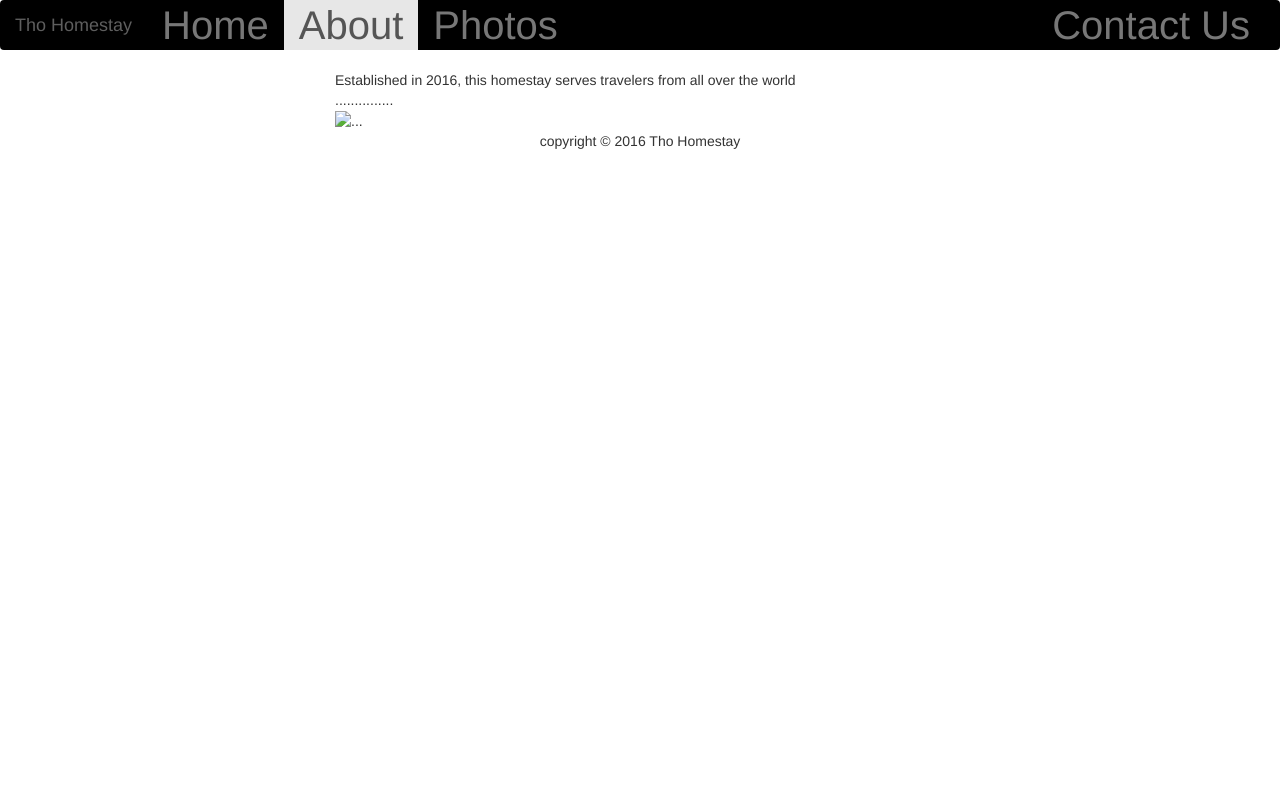
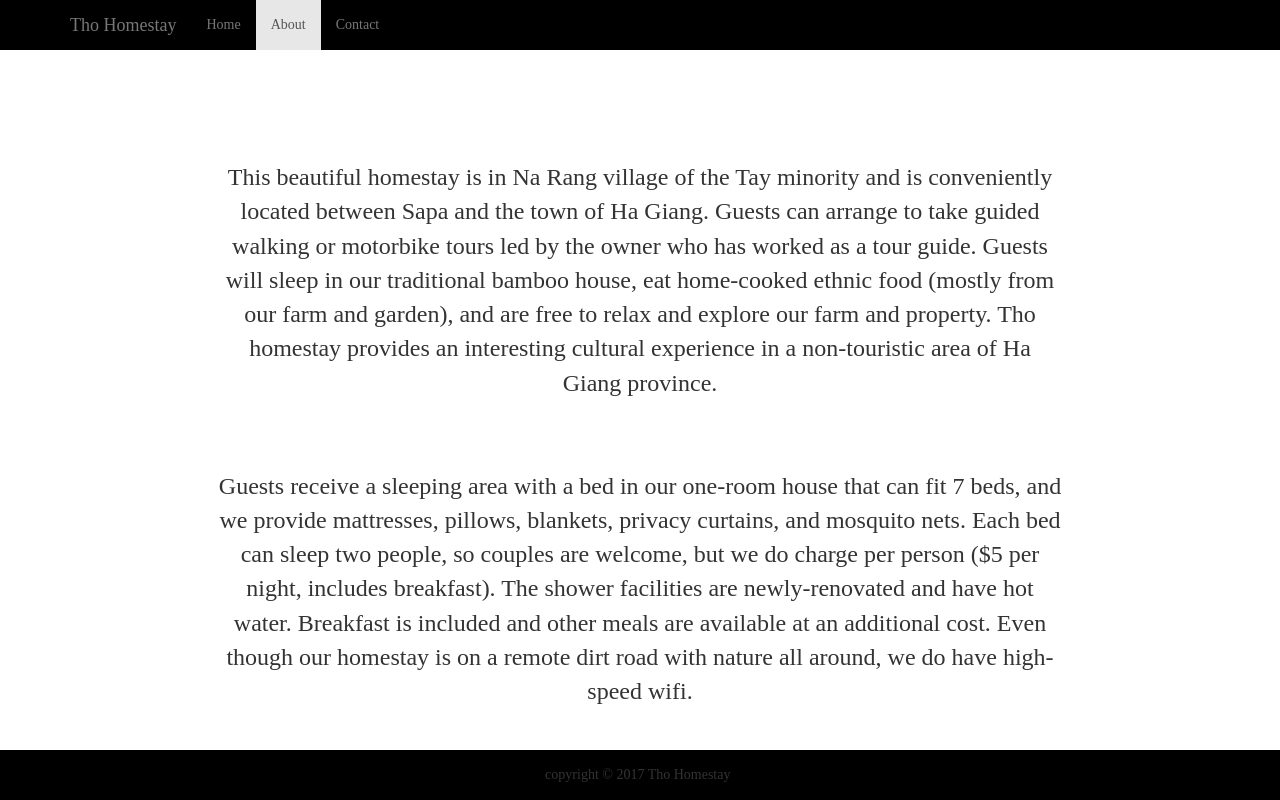
Before and after one commit to bmbaron/thohomestay.github.io, a plain HTML site: page about.html in a window 1280 px wide. Drawn offline with nearby package versions, Linux system fonts and the light colour scheme.

Commit message:
Update about.html

```diff
--- a/about.html
+++ b/about.html
@@ -7,7 +7,7 @@
 
   <link rel='stylesheet prefetch' href='https://maxcdn.bootstrapcdn.com/bootstrap/3.3.6/css/bootstrap.min.css'/>
   <link rel='stylesheet prefetch' href='https://maxcdn.bootstrapcdn.com/font-awesome/4.5.0/css/font-awesome.min.css'/>
-  <link rel='stylesheet' href='css/main1.css'/>
+  <link rel='stylesheet' href='css/main.css'/>
 
 
 </head>
@@ -15,72 +15,55 @@
 
 <body>
 
-<nav class="navbar navbar-default" style="font-size:40px; background-color:black; border-style:none;">
- <div class="container-fluid">
- <!-- Brand and toggle get grouped for better mobile display -->
- <div class="navbar-header">
- <button type="button" class="navbar-toggle collapsed" data-toggle="collapse" data-target="#bs-example-navbar-collapse-1" aria-expanded="false">
- <span class="sr-only">Toggle navigation</span>
+<div class="navbar navbar-default navbar-fixed-top" style="background-color:black; border-style:none;">
+	<div class="container">
+		<div class="navbar-brand"> Tho Homestay </div>
+		<button class="navbar-toggle" data-toggle="collapse" data-target=".navHeaderCollapse">
 			<span class="icon-bar"></span>
 			<span class="icon-bar"></span>
 			<span class="icon-bar"></span>
 		</button>
- <a class="navbar-brand">Tho Homestay</a>
+
+		<div class="collapse navbar-collapse navHeaderCollapse">
+			<ul class="nav navbar-nav navbar-right>
+				<li><a href="#" style="color:black;">k</a></li>
+				<li><a href="index.html">Home</a></li>
+				<li class="active"><a href="#">About</a></li>
+				<li><a href="contact.html">Contact</a></li>
+			</ul>
+
+		</div>
+	</div>
 </div>
 
- <!-- Collect the nav links, forms, and other content for toggling -->
- <div class="collapse navbar-collapse" id="bs-example-navbar-collapse-1">
- <ul class="nav navbar-nav">
- <li><a href="index.html">Home</a></li>
- <li class="active"><a href="about.html">About<span class="sr-only">(current)</span></a></li>
- <li><a href="photos.html">Photos</a></li>
- </ul>
 
- <!-- code for the right side of the navbar -->
- <ul class="nav navbar-nav navbar-right">
- <li><a href="contact.html">Contact Us</a></li>
- </ul>
-
- </div><!-- /.navbar-collapse -->
- </div><!-- /.container-fluid -->
- </nav>
+<div class="row" style="height:100vh;">
+	<div class="col-md-2"></div>
+	<div class="text-center col-md-8" style="top:20vh; font-size:3vh;">
+		This beautiful homestay is in Na Rang village of the Tay minority and is conveniently located between Sapa and the town of Ha Giang. Guests can arrange to take guided walking or motorbike tours led by the owner who has worked as a tour guide. Guests will sleep in our traditional bamboo house, eat home-cooked ethnic food (mostly from our farm and garden), and are free to relax and explore our farm and property. Tho homestay provides an interesting cultural experience in a non-touristic area of Ha Giang province.
+		<br><br><br>
+		Guests receive a sleeping area with a bed in our one-room house that can fit 7 beds, and we provide mattresses, pillows, blankets, privacy curtains, and mosquito nets. Each bed can sleep two people, so couples are welcome, but we do charge per person ($5 per night, includes breakfast). The shower facilities are newly-renovated and have hot water. Breakfast is included and other meals are available at an additional cost. Even though our homestay is on a remote dirt road with nature all around, we do have high-speed wifi.
+	</div>
+    <div class="col-md-2"></div>
+</div>
 
 
 
-<div class="container-fluid">
-
-	<div class="row">
-
-
-		<div class="col-md-3 pagewidth"></div>
-
-		<div class="col-md-6 pagewidth" id="intro">
-			<div class="name"> Established in 2016, this homestay serves travelers from all over the world </div>
-			<div class="quest"> ............... </div>
-			<img src="" alt="..." class="selfie">
-			<a name="section1"></a>
+<div class="row copyright">
+	<div class="text-center col-md-12">
+		copyright &copy;  2017 Tho Homestay
 	</div>
-
-		<div class="col-md-3 pagewidth"></div>
-
 </div>
 
 
-	<div class="row">
-		<div class="text-center col-md-12 colored copyright">
-			copyright &copy;  2016 Tho Homestay
-		</div>
-	</div>
-
-</div>
+ <script src="https://ajax.googleapis.com/ajax/libs/jquery/2.1.1/jquery.min.js"></script>
+ <script src="https://maxcdn.bootstrapcdn.com/bootstrap/3.3.6/js/bootstrap.min.js"></script>
 
 
 </body>
 
-
 <script src='https://code.jquery.com/jquery-2.2.4.min.js'></script>
 <script src='https://cdnjs.cloudflare.com/ajax/libs/jqueryui/1.11.4/jquery-ui.min.js'></script>
-<script src="js/index.js"></script>
 
 
 </html>
```
Lines whose indentation alone changed are shown as unchanged.
